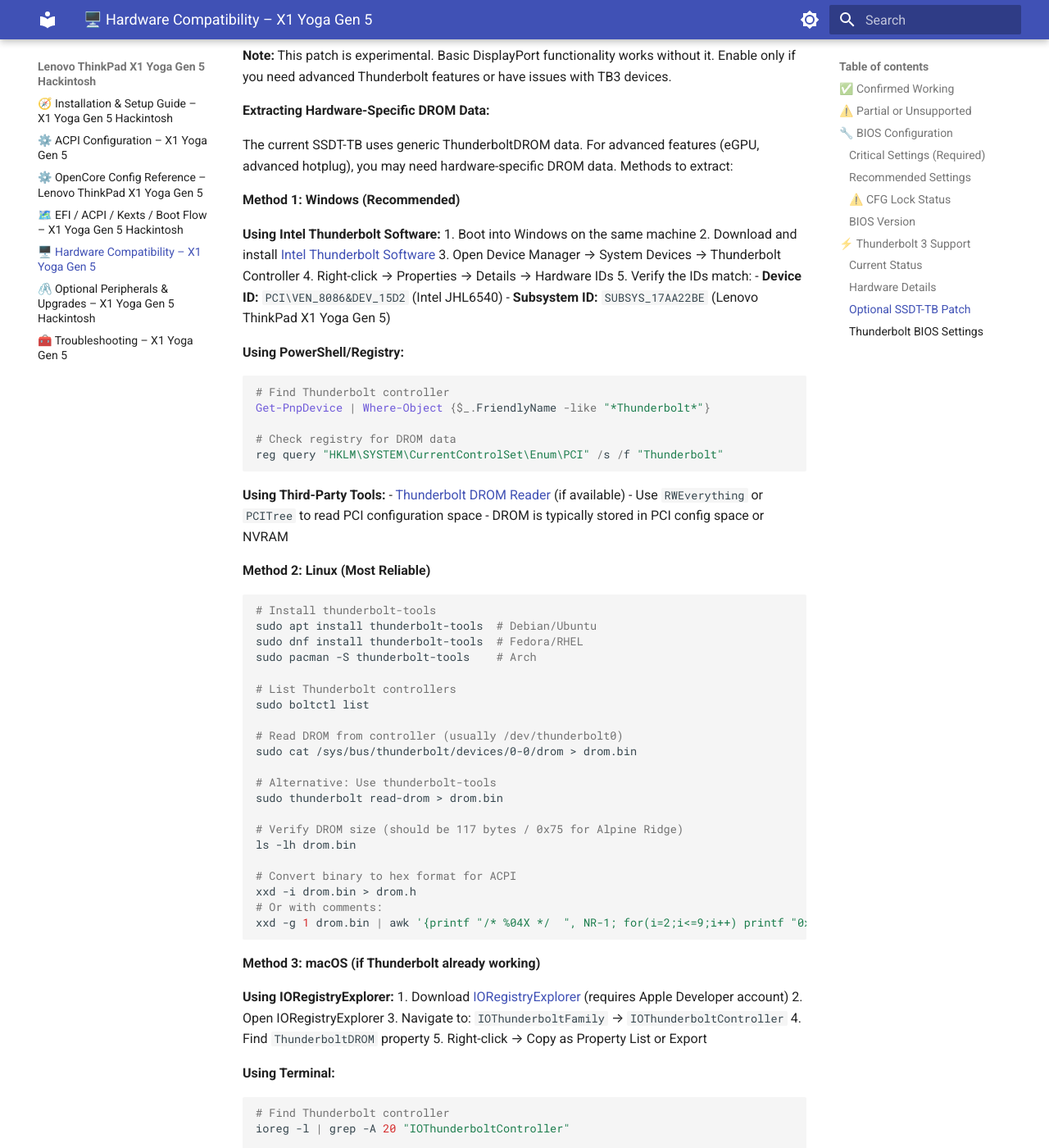
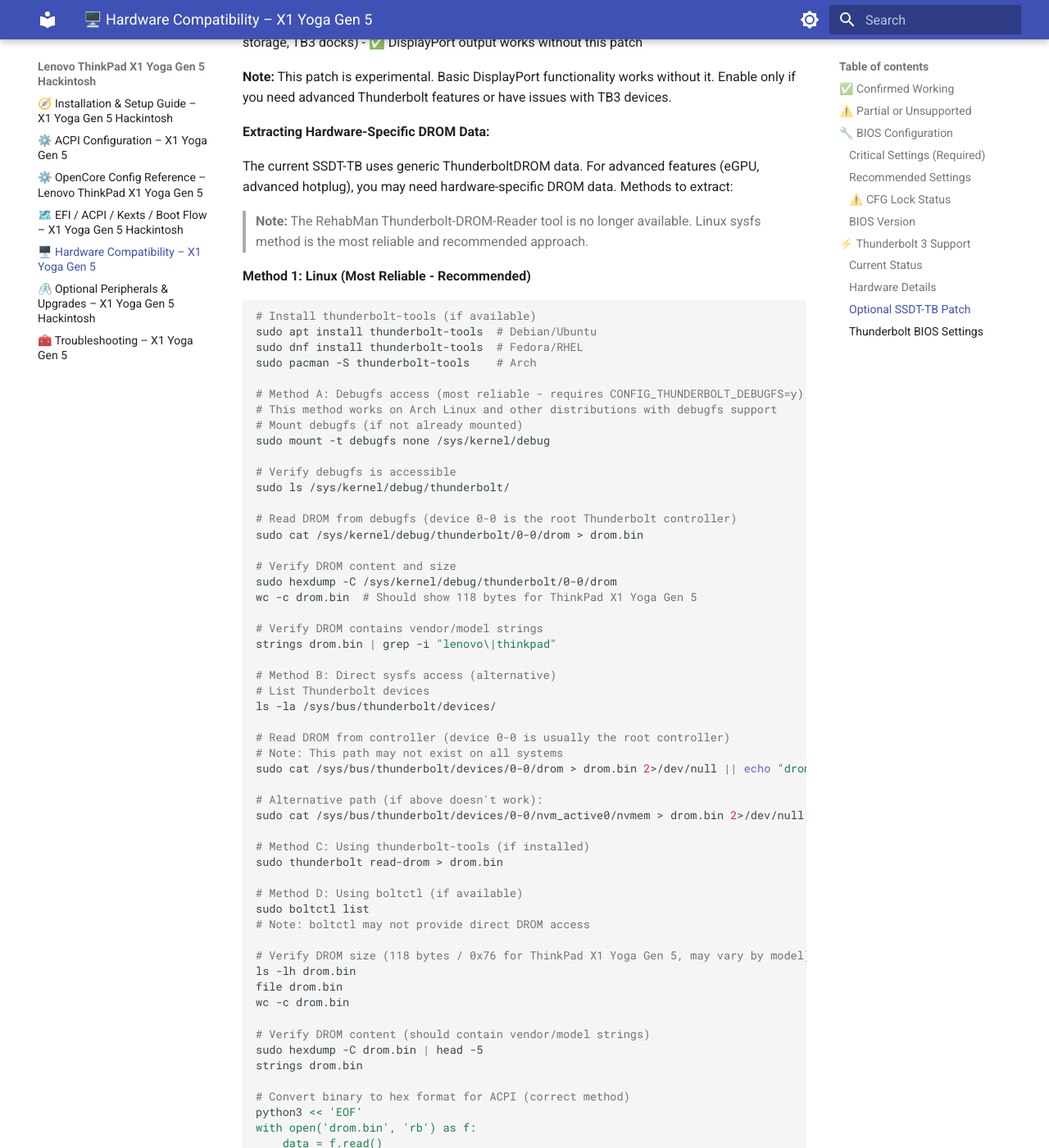
Before and after one commit to HelllGuest/Lenovo-ThinkPad-X1-Yoga-Gen5-Hackintosh, an MkDocs documentation site: the page built from docs/hardware.md, in a window 1280 px wide and 1400 px high, scrolled down 4623 px. Shown: the whole window at 82% size. Built offline with MkDocs 1.6.1 and Material for MkDocs 9.7.7, drawn with Linux system fonts in a browser that asks for light colours; some of the changed text lies outside the part shown.

Commit message:
Integrate ThinkPad X1 Yoga Gen 5 Thunderbolt DROM
Updated SSDT-TB.dsl and SSDT-TB.aml to include hardware-specific Thunderbolt DROM data extracted from the ThinkPad X1 Yoga Gen 5. Documentation in hardware.md now details Linux-based DROM extraction methods and reflects the new buffer size and vendor/model information for improved Thunderbolt compatibility.

````diff
--- a/docs/hardware.md
+++ b/docs/hardware.md
@@ -159,6 +159,7 @@
 
 **Current Status:**
 - ✅ File compiled and present in `EFI/OC/ACPI/SSDT-TB.aml`
+- ✅ Hardware-specific DROM data integrated (extracted from ThinkPad X1 Yoga Gen 5)
 - ❌ Not enabled in config.plist (disabled by default)
 - ⚠️ Requires testing with actual TB3 devices (eGPU, TB3 storage, TB3 docks)
 - ✅ DisplayPort output works without this patch
@@ -169,7 +170,87 @@
 
 The current SSDT-TB uses generic ThunderboltDROM data. For advanced features (eGPU, advanced hotplug), you may need hardware-specific DROM data. Methods to extract:
 
-**Method 1: Windows (Recommended)**
+> **Note:** The RehabMan Thunderbolt-DROM-Reader tool is no longer available. Linux sysfs method is the most reliable and recommended approach.
+
+**Method 1: Linux (Most Reliable - Recommended)**
+
+```bash
+# Install thunderbolt-tools (if available)
+sudo apt install thunderbolt-tools  # Debian/Ubuntu
+sudo dnf install thunderbolt-tools  # Fedora/RHEL
+sudo pacman -S thunderbolt-tools    # Arch
+
+# Method A: Debugfs access (most reliable - requires CONFIG_THUNDERBOLT_DEBUGFS=y)
+# This method works on Arch Linux and other distributions with debugfs support
+# Mount debugfs (if not already mounted)
+sudo mount -t debugfs none /sys/kernel/debug
+
+# Verify debugfs is accessible
+sudo ls /sys/kernel/debug/thunderbolt/
+
+# Read DROM from debugfs (device 0-0 is the root Thunderbolt controller)
+sudo cat /sys/kernel/debug/thunderbolt/0-0/drom > drom.bin
+
+# Verify DROM content and size
+sudo hexdump -C /sys/kernel/debug/thunderbolt/0-0/drom
+wc -c drom.bin  # Should show 118 bytes for ThinkPad X1 Yoga Gen 5
+
+# Verify DROM contains vendor/model strings
+strings drom.bin | grep -i "lenovo\|thinkpad"
+
+# Method B: Direct sysfs access (alternative)
+# List Thunderbolt devices
+ls -la /sys/bus/thunderbolt/devices/
+
+# Read DROM from controller (device 0-0 is usually the root controller)
+# Note: This path may not exist on all systems
+sudo cat /sys/bus/thunderbolt/devices/0-0/drom > drom.bin 2>/dev/null || echo "drom file not found in sysfs"
+
+# Alternative path (if above doesn't work):
+sudo cat /sys/bus/thunderbolt/devices/0-0/nvm_active0/nvmem > drom.bin 2>/dev/null || echo "nvmem file not found"
+
+# Method C: Using thunderbolt-tools (if installed)
+sudo thunderbolt read-drom > drom.bin
+
+# Method D: Using boltctl (if available)
+sudo boltctl list
+# Note: boltctl may not provide direct DROM access
+
+# Verify DROM size (118 bytes / 0x76 for ThinkPad X1 Yoga Gen 5, may vary by model)
+ls -lh drom.bin
+file drom.bin
+wc -c drom.bin
+
+# Verify DROM content (should contain vendor/model strings)
+sudo hexdump -C drom.bin | head -5
+strings drom.bin
+
+# Convert binary to hex format for ACPI (correct method)
+python3 << 'EOF'
+with open('drom.bin', 'rb') as f:
+    data = f.read()
+    print('Buffer (0x%02X)' % len(data))
+    print('{')
+    for i in range(0, len(data), 8):
+        hex_bytes = ', '.join(['0x%02X' % b for b in data[i:i+8]])
+        # Add comma if not last line
+        comma = ',' if i+8 < len(data) else ''
+        print('    /* %04X */  %s%s' % (i, hex_bytes, comma))
+    print('}')
+EOF
+
+# Alternative: Using xxd (simpler but less formatted)
+xxd -g 1 -c 8 drom.bin | awk '{
+    offset = strtonum("0x" $1);
+    printf "    /* %04X */  ", offset;
+    for(i=2; i<=9; i++) {
+        if($i != "") printf "0x%s, ", $i;
+    }
+    print "";
+}'
+```
+
+**Method 2: Windows**
 
 **Using Intel Thunderbolt Software:**
 1. Boot into Windows on the same machine
@@ -190,35 +271,13 @@
 ```
 
 **Using Third-Party Tools:**
-- [Thunderbolt DROM Reader](https://github.com/RehabMan/Thunderbolt-DROM-Reader) (if available)
-- Use `RWEverything` or `PCITree` to read PCI configuration space
-- DROM is typically stored in PCI config space or NVRAM
-
-**Method 2: Linux (Most Reliable)**
-
-```bash
-# Install thunderbolt-tools
-sudo apt install thunderbolt-tools  # Debian/Ubuntu
-sudo dnf install thunderbolt-tools  # Fedora/RHEL
-sudo pacman -S thunderbolt-tools    # Arch
-
-# List Thunderbolt controllers
-sudo boltctl list
-
-# Read DROM from controller (usually /dev/thunderbolt0)
-sudo cat /sys/bus/thunderbolt/devices/0-0/drom > drom.bin
-
-# Alternative: Use thunderbolt-tools
-sudo thunderbolt read-drom > drom.bin
-
-# Verify DROM size (should be 117 bytes / 0x75 for Alpine Ridge)
-ls -lh drom.bin
-
-# Convert binary to hex format for ACPI
-xxd -i drom.bin > drom.h
-# Or with comments:
-xxd -g 1 drom.bin | awk '{printf "/* %04X */  ", NR-1; for(i=2;i<=9;i++) printf "0x%s, ", $i; print ""}'
-```
+- **RWEverything** - Freeware tool to read PCI configuration space and memory
+  - Download: [RWEverything](http://rweverything.com/)
+  - Navigate to PCI devices → Find Thunderbolt controller (8086:15D2)
+  - DROM may be in extended PCI config space or memory-mapped region
+- **PCITree** - Alternative PCI device explorer
+- **HWiNFO64** - System information tool (may show Thunderbolt details)
+- DROM is typically stored in PCI config space, NVRAM, or memory-mapped region
 
 **Method 3: macOS (if Thunderbolt already working)**
 
@@ -313,11 +372,16 @@
 - This ensures you're extracting DROM from the correct hardware
 
 **After Replacing DROM:**
-- DROM size is correct (117 bytes / 0x75 for Alpine Ridge)
-- First byte should be 0x13 (DROM header version)
-- Contains valid vendor/device information matching your hardware
+- DROM size is correct (118 bytes / 0x76 for ThinkPad X1 Yoga Gen 5)
+- Contains valid vendor/device information (should show "Lenovo" and "ThinkPad X1 Yoga" strings)
+- Buffer size in SSDT-TB.dsl matches actual DROM size (update `Buffer (0x75)` to `Buffer (0x76)` if needed)
 - SSDT compiles without errors (`iasl -ve SSDT-TB.dsl`)
 - Test with actual Thunderbolt devices to verify functionality
+
+**Example: Extracted DROM from ThinkPad X1 Yoga Gen 5**
+- Size: 118 bytes (0x76)
+- Contains: "Lenovo" and "ThinkPad X1 Yoga" vendor/model strings
+- First bytes: `0x61, 0x00, 0x00, 0x00...` (hardware-specific format)
 
 ### Thunderbolt BIOS Settings
 
````
Also changed, not shown: 2 other files.
